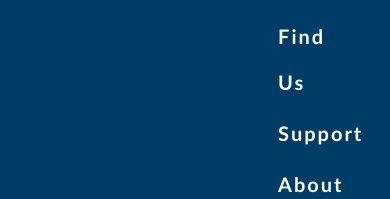
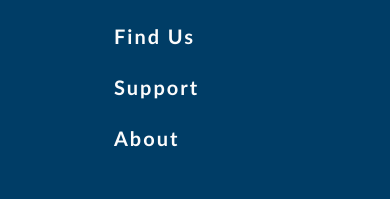
Before and after one commit to debelistic/epicMail, a plain HTML site: page UI/index.html in a window 390 px wide. Shown: the part 901-1100 px from the top of the page. Drawn offline with Linux system fonts and the light colour scheme.

Commit message:
[Fixes #164193996] Fix RWD

```diff
--- a/UI/styles/main.css
+++ b/UI/styles/main.css
@@ -252,6 +252,12 @@ footer div.footer-nav ul li a {
         text-justify: right;
         overflow: hidden;
     }
+    .footer-nav {
+        float: none;
+        padding: 0 20px 0 0;
+        margin: 0;
+        color: #FCFCFC;
+    }
 }
 
 @media screen and (max-width: 480px){
@@ -381,6 +387,12 @@ footer div.footer-nav ul li a {
         margin: auto;
         width: 50%;
     }
+    .footer-nav {
+        float: none;
+        padding: 0 20px 0 0;
+        margin: 0;
+        color: #FCFCFC;
+    }
 }
 
 @media screen and (max-width: 380px){
@@ -437,4 +449,10 @@ footer div.footer-nav ul li a {
     .copyright {
         left: 25vw;
     }
+    .footer-nav {
+        float: none;
+        padding: 0 20px 0 0;
+        margin: 0;
+        color: #FCFCFC;
+    }
 }
```
